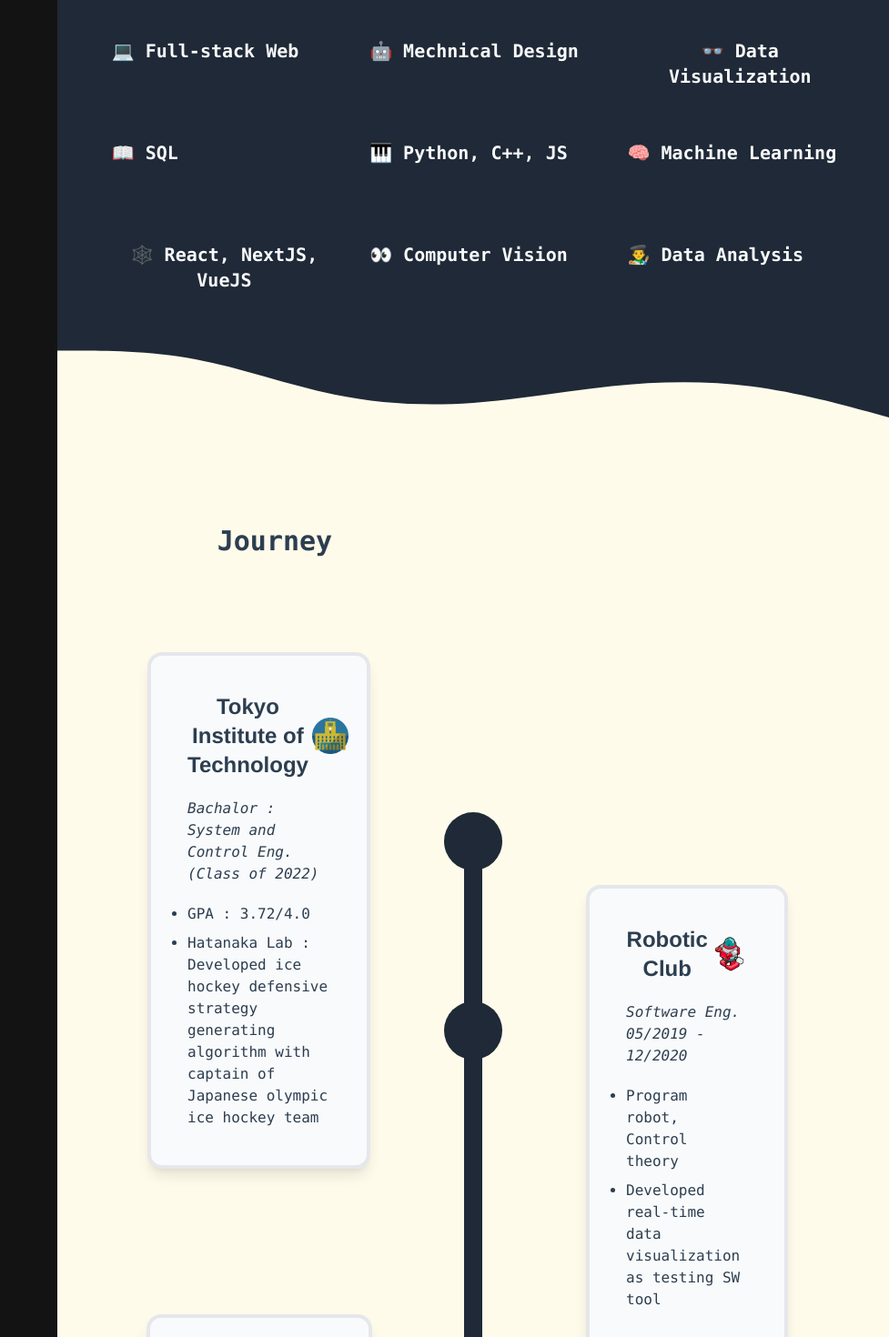
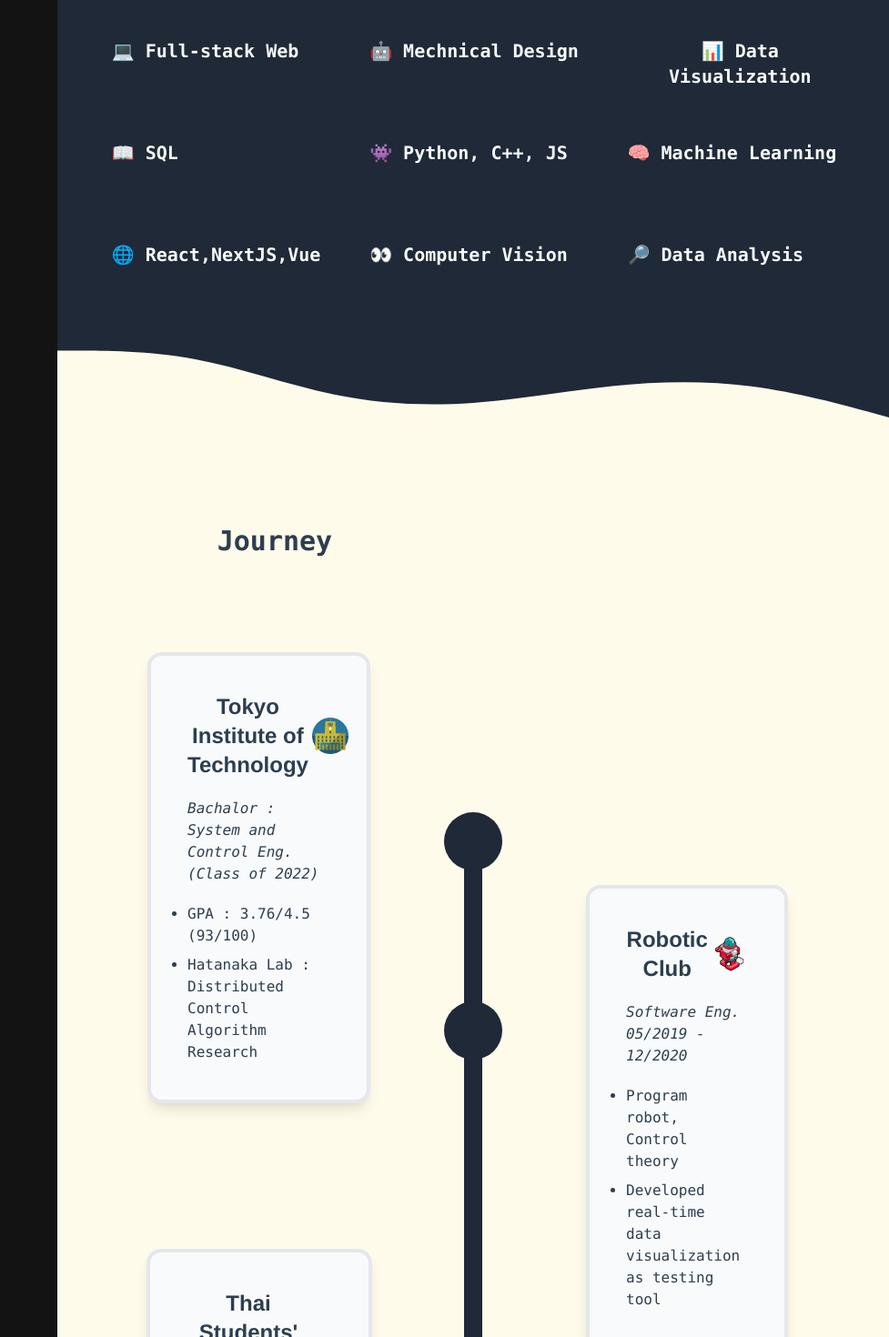
Before and after one commit to kornsinanju/my_home_page, a Vue app: page / in a window 1280 px wide. Shown: the part 1120-2590 px from the top of the page at 91% size, without its empty margins (303-1280 px from the left). Built offline with nearby package versions, Linux system fonts and the light colour scheme.

Commit message:
update bg bugs

```diff
--- a/src/components/Blogs.vue
+++ b/src/components/Blogs.vue
@@ -1,5 +1,5 @@
 <template>
-    <div className="w-full min-h-max flex flex-col justify-start items-center bg-gray-200 z-20 pb-5">
+    <div className="w-full min-h-max flex flex-col justify-start items-center bg-gray-200 z-20">
         <div className="w-full flex flex-col items-start bg-gray-200">
             <h2 className=" font-bold text-4xl px-5 md:px-44 pt-12 font-mono">Blogs</h2>
             <p className="text-gray-500 text-base px-5 md:px-44 pt-3 font-mono pb-5">Last Update : 16 Dec 2021</p>
@@ -24,7 +24,7 @@
     </div>
     <!-- <div className="fixed top-0 h-full bg-robot2 bg-right-top z-0 bg-cover bg-no-repeat w-full"></div> -->
     <!-- <div class="spacer layer1"></div> -->
-    <div className="relative botton-0 left-0 z-50">
+    <div className="relative botton-0 left-0 z-50 pb-0 -mb-1 -mt-1">
         <svg xmlns="http://www.w3.org/2000/svg" viewBox="0 0 1440 320" ><path fill="#e5e7eb" fill-opacity="1" d="M0,256L17.1,224C34.3,192,69,128,103,133.3C137.1,139,171,213,206,229.3C240,245,274,203,309,170.7C342.9,139,377,117,411,122.7C445.7,128,480,160,514,154.7C548.6,149,583,107,617,85.3C651.4,64,686,64,720,69.3C754.3,75,789,85,823,112C857.1,139,891,181,926,170.7C960,160,994,96,1029,101.3C1062.9,107,1097,181,1131,229.3C1165.7,277,1200,299,1234,266.7C1268.6,235,1303,149,1337,112C1371.4,75,1406,85,1423,90.7L1440,96L1440,0L1422.9,0C1405.7,0,1371,0,1337,0C1302.9,0,1269,0,1234,0C1200,0,1166,0,1131,0C1097.1,0,1063,0,1029,0C994.3,0,960,0,926,0C891.4,0,857,0,823,0C788.6,0,754,0,720,0C685.7,0,651,0,617,0C582.9,0,549,0,514,0C480,0,446,0,411,0C377.1,0,343,0,309,0C274.3,0,240,0,206,0C171.4,0,137,0,103,0C68.6,0,34,0,17,0L0,0Z"></path></svg>
     </div>
     <!-- <div className="w-full text-gray-50 min-h-fit bg-black" id="grayon">
--- a/src/components/Intro.vue
+++ b/src/components/Intro.vue
@@ -31,16 +31,16 @@
     <div className="text-gray-50 bg-gray-800 flex flex-row justify-start w-full -mt-1">
         <h2 className="font-bold text-3xl px-5 md:px-20 lg:px-44 pt-12 font-mono">Skills</h2>
     </div>
-    <div className="text-gray-50 bg-gray-800 grid grid-flow-col grid-cols-2 md:grid-cols-3 grid-rows-5 md:grid-rows-3 gap-4 w-full pt-10 font-semibold text-xl font-mono md:place-items-start px-10 -mb-1 -mt-1">
-        <div className="py-5 md:pl-5 cursor-pointer" data-aos="fade-up">💻 Full-stack Web</div>
-        <div className="py-5 md:pl-5 cursor-pointer" data-aos="fade-up">📖 SQL</div>
-        <div className="py-5 md:pl-5 cursor-pointer" data-aos="fade-up">🕸️ React, NextJS, VueJS</div>
+    <div className="text-gray-50 bg-gray-800 grid grid-flow-col grid-cols-2 md:grid-cols-3 grid-rows-5 md:grid-rows-3 gap-4 w-full pt-10 font-semibold text-xl font-mono place-items-start px-10 -mb-1 -mt-1">
+        <div className="py-5 md:pl-5" data-aos="fade-up">💻 Full-stack Web</div>
+        <div className="py-5 md:pl-5" data-aos="fade-up">📖 SQL</div>
+        <div className="py-5 md:pl-5" data-aos="fade-up">🌐 React,NextJS,Vue</div>
         <div className="py-5 md:pl-5 cursor-pointer" data-aos="fade-up">🤖 Mechnical Design</div>
-        <div className="py-5 md:pl-5 cursor-pointer" data-aos="fade-up">🎹 Python, C++, JS</div>
+        <div className="py-5 md:pl-5 cursor-pointer" data-aos="fade-up">👾 Python, C++, JS</div>
         <div className="py-5 md:pl-5 cursor-pointer" data-aos="fade-up">👀 Computer Vision</div>
-        <div className="py-5 md:pl-5 cursor-pointer" data-aos="fade-up">👓 Data Visualization</div>
+        <div className="py-5 md:pl-5 cursor-pointer" data-aos="fade-up">📊 Data Visualization</div>
         <div className="py-5 md:pl-5 cursor-pointer" data-aos="fade-up">🧠 Machine Learning</div>
-        <div className="py-5 md:pl-5 cursor-pointer" data-aos="fade-up">👨‍🎨 Data Analysis</div>
+        <div className="py-5 md:pl-5 cursor-pointer" data-aos="fade-up">🔎 Data Analysis</div>
     </div>
     <div class="spacer2 layer4 pb-0.5"></div>
     <div className="flex flex-row justify-start w-full pb-16 bg-yellow-50">
@@ -59,9 +59,10 @@
               <div className="flex flex-col font-mono text-sm md:text-sm lg:text-sm xl:text-base 2xl:text-lg justify-start items-start pt-5">
                 <p className="text-left italic">Bachalor : System and Control Eng. (Class of 2022)</p>
                 <ul className="list-disc text-left pt-5">
-                  <li className="pb-2">GPA : 3.72/4.0 </li>
+                  <li className="pb-2">GPA : 3.76/4.5 (93/100) </li>
                   <!-- <li className="pb-2">University's Leadership Award</li> -->
-                  <li className="hidden md:list-item">Hatanaka Lab : Developed ice hockey defensive strategy generating algorithm with captain of Japanese olympic ice hockey team</li>
+                  <li className="hidden md:list-item cursor-pointer hover:underline" @click="gotoContact('https://arxiv.org/abs/2111.10804')">Hatanaka Lab : Distributed Control Algorithm Research</li>
+                  <!-- <li className="hidden md:list-item">Worded captain of Japanese olympic ice hockey team</li> -->
                 </ul>
               </div>
             </div>
@@ -118,7 +119,7 @@
                 <p className="text-left pt-5 italic">Software Eng. 05/2019 - 12/2020</p>
                 <ul className="list-disc text-left pt-5">
                   <li className="pb-2">Program robot, Control theory</li>
-                  <li className="">Developed real-time data visualization as testing SW tool </li>
+                  <li className="">Developed real-time data visualization as testing tool </li>
                   <!-- <li className="">Hatanaka Lab : Developed the world first ice hockey defensive strategy generating algorithm using Coverage Control and Control Barrier algorithm with a Japanese Olympic Ice Hockey player</li> -->
                 </ul>
               </div>
--- a/src/components/Main.vue
+++ b/src/components/Main.vue
@@ -109,6 +109,9 @@ export default {
       if(this.$route.path=='/projects'){
         this.mode = 'dark'
       }
+    },
+    gotoContact(link){
+      window.open(link,"_blank");
     }
   },
   watch: {
--- a/src/components/Projects.vue
+++ b/src/components/Projects.vue
@@ -27,7 +27,7 @@
 
 
             </div>
-            <section className="bg-fixed bg-no-repeat bg-cover" style="background-image: url('/src/assets/robot4.jpg')">
+            <section className="bg-fixed bg-no-repeat bg-cover bg-robot">
                 <h2 className="3xl:text-5xl text-4xl font-bold pb-5 cursor-pointer" @click="gotoContact('https://github.com/kornsinanju/IDC_2021_G3')">Flying Toilet 🤖</h2>
                 <p className="font-sans hover:bg-gray-800 hover:bg-opacity-40 2xl:text-3xl xl:text-2xl">
                     A winning robot project for International Design Contest Robocon 2021 among all 83 representative students from university all over the world!
--- a/tailwind.config.js
+++ b/tailwind.config.js
@@ -5,7 +5,7 @@ module.exports = {
     extend: {
       backgroundImage: {
         'forest': "url('/src/assets/forest.jpeg')",
-        'robot' : "url('/src/assets/robot1.png')",
+        'robot' : "url('/src/assets/robot4.jpg')",
         'robot2' : "url('/src/assets/robot2.jpg')"
       },
       width: {
```
Also changed, not shown: 1 other file (tests, documents, lock files or other folders).
